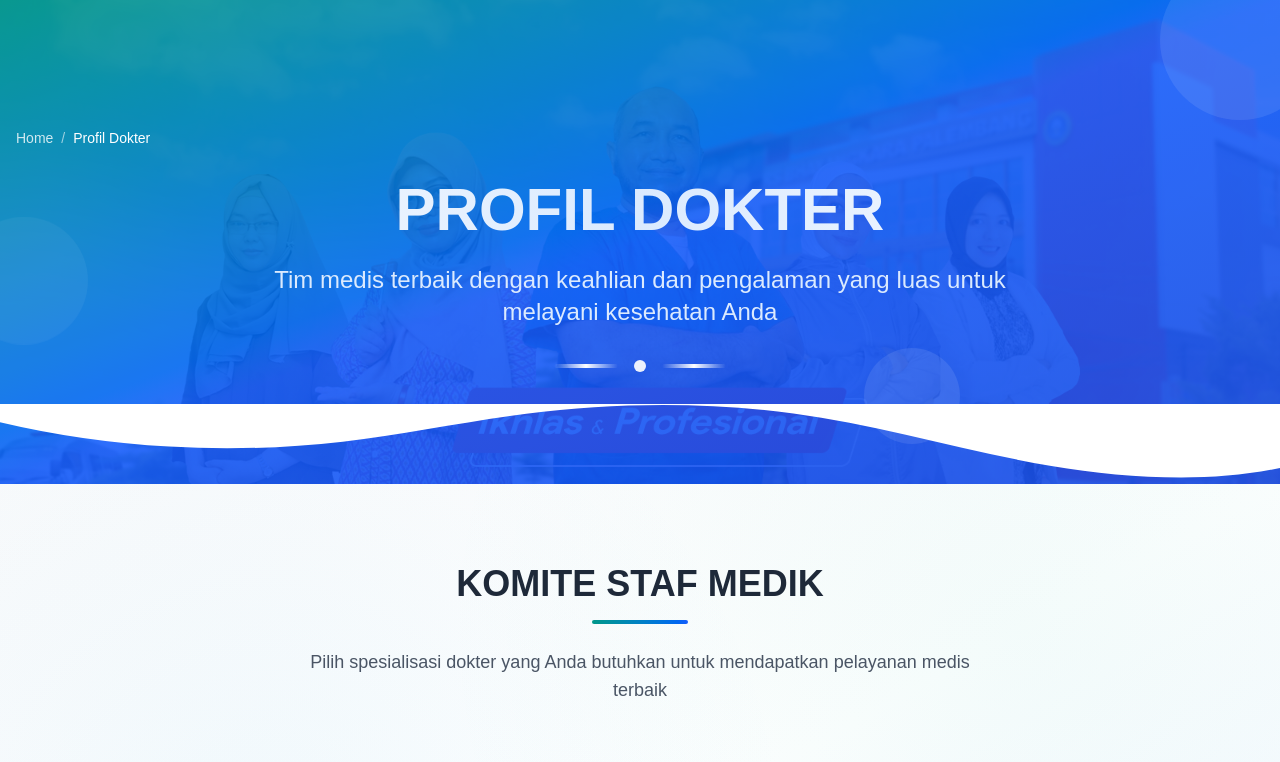
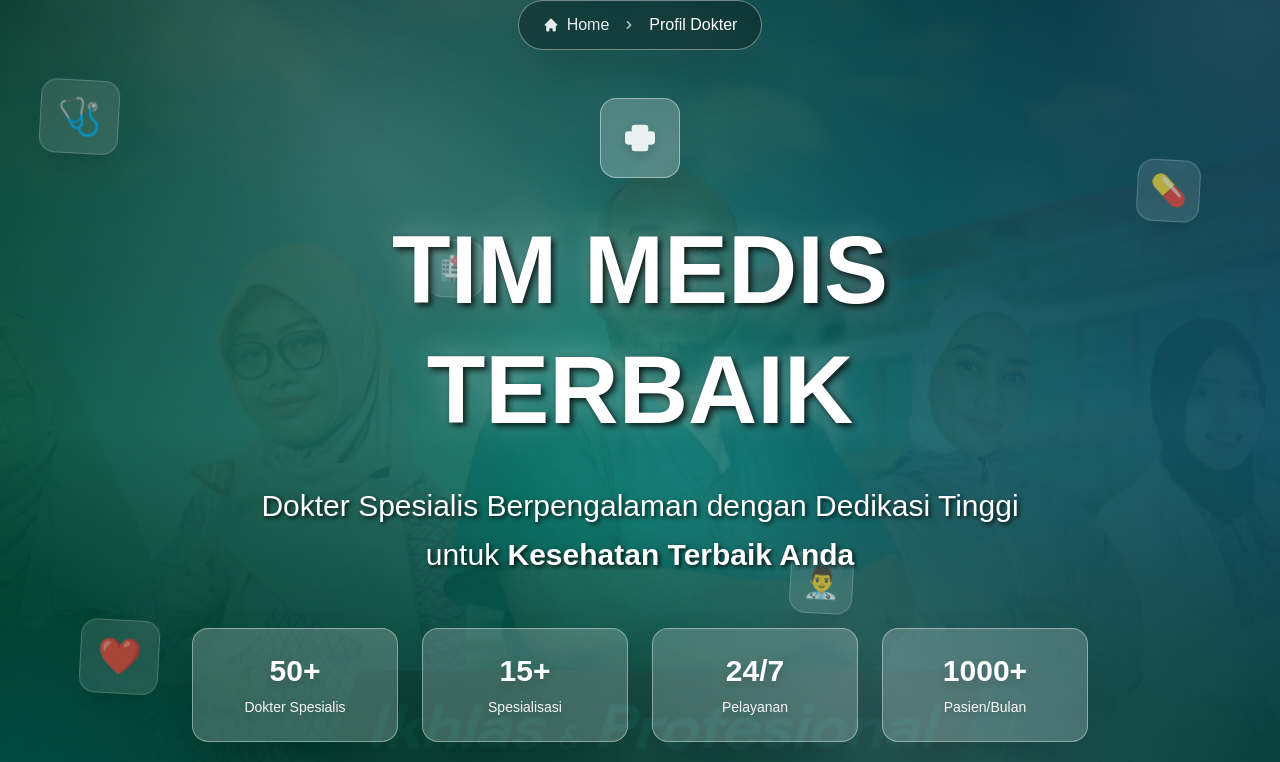
Before and after one commit to Kokorody/Web-profile-Bhayangkara, a Next.js app in the folder frontend/: page /dokter in a window 1280 px wide. Shown: the top 762 px of the page. Built offline with nearby package versions, Linux system fonts and the light colour scheme.

Commit message:
feat: enhance DoctorPage with improved UI elements, dynamic overlays, and better readability

```diff
--- a/frontend/src/app/dokter/page.tsx
+++ b/frontend/src/app/dokter/page.tsx
@@ -22,66 +22,164 @@ const DoctorPage = () => {
   return (
     <div className="min-h-screen bg-white">
       {/* Hero Section */}
-      <section className="relative bg-gradient-to-br from-teal-600 via-blue-600 to-blue-700 text-white overflow-hidden">
-        {/* Background Pattern */}
-        <div className="absolute inset-0 opacity-10">
+      <section className="relative bg-gradient-to-br from-emerald-600 via-teal-600 to-cyan-700 text-white overflow-hidden min-h-[100vh] flex items-center">
+        {/* Doctor Background Image with Creative Overlay */}
+        <div className="absolute inset-0">
           <div
             className="absolute inset-0 bg-cover bg-center bg-no-repeat"
             style={{
               backgroundImage: "url('/images/doctor.png')",
-              backgroundBlendMode: 'overlay'
             }}
           />
+          {/* Multi-layer Gradient Overlay for Better Text Readability */}
+          <div className="absolute inset-0 bg-gradient-to-r from-emerald-900/95 via-teal-800/85 to-cyan-900/95"></div>
+          <div className="absolute inset-0 bg-gradient-to-b from-black/30 via-transparent to-black/50"></div>
+          <div className="absolute inset-0 bg-gradient-to-t from-emerald-900/60 via-transparent to-transparent"></div>
         </div>
 
-        {/* Animated Background Elements */}
-        <div className="absolute inset-0 overflow-hidden">
-          <div className="absolute -top-10 -right-10 w-40 h-40 bg-white/10 rounded-full animate-pulse"></div>
-          <div className="absolute top-1/2 -left-10 w-32 h-32 bg-white/5 rounded-full animate-bounce"></div>
-          <div className="absolute bottom-10 right-1/4 w-24 h-24 bg-white/10 rounded-full animate-pulse delay-1000"></div>
+        {/* Enhanced Dynamic Pattern Overlay */}
+        <div className="absolute inset-0">
+          <div className="absolute inset-0 bg-[radial-gradient(circle_at_30%_20%,rgba(255,255,255,0.15)_0%,transparent_50%)] animate-pulse"></div>
+          <div className="absolute inset-0 bg-[radial-gradient(circle_at_70%_80%,rgba(255,255,255,0.1)_0%,transparent_40%)] animate-pulse delay-1000"></div>
+          <div className="absolute inset-0 bg-[linear-gradient(45deg,transparent_40%,rgba(255,255,255,0.05)_50%,transparent_60%)] animate-breathing"></div>
         </div>
 
-        <div className="relative z-10 container mx-auto px-4 pt-32 pb-20">
-          {/* Breadcrumb */}
-          <nav className="mb-8" aria-label="Breadcrumb">
-            <ol className="flex items-center space-x-2 text-sm">
+        {/* Floating Medical Icons with Glassmorphism */}
+        <div className="absolute inset-0 overflow-hidden">
+          <div className="absolute top-20 left-10 bg-white/15 backdrop-blur-md rounded-2xl p-4 border border-white/30 shadow-xl animate-float">
+            <span className="text-4xl">🩺</span>
+          </div>
+          <div className="absolute top-40 right-20 bg-white/15 backdrop-blur-md rounded-2xl p-3 border border-white/30 shadow-xl animate-float delay-500">
+            <span className="text-3xl">💊</span>
+          </div>
+          <div className="absolute bottom-40 left-20 bg-white/15 backdrop-blur-md rounded-2xl p-4 border border-white/30 shadow-xl animate-float delay-1000">
+            <span className="text-4xl">❤️</span>
+          </div>
+          <div className="absolute top-60 left-1/3 bg-white/15 backdrop-blur-md rounded-2xl p-3 border border-white/30 shadow-xl animate-float delay-1500">
+            <span className="text-2xl">🏥</span>
+          </div>
+          <div className="absolute bottom-60 right-1/3 bg-white/15 backdrop-blur-md rounded-2xl p-3 border border-white/30 shadow-xl animate-float delay-2000">
+            <span className="text-3xl">👨‍⚕️</span>
+          </div>
+        </div>
+
+        {/* Enhanced Geometric Shapes */}
+        <div className="absolute inset-0 overflow-hidden">
+          <div className="absolute -top-32 -right-32 w-64 h-64 bg-gradient-to-br from-white/15 to-transparent rounded-full blur-3xl animate-spin-slow border border-white/10"></div>
+          <div className="absolute -bottom-32 -left-32 w-80 h-80 bg-gradient-to-tr from-cyan-400/25 to-transparent rounded-full blur-3xl animate-pulse border border-white/10"></div>
+          <div className="absolute top-1/2 left-1/2 transform -translate-x-1/2 -translate-y-1/2 w-96 h-96 bg-gradient-to-r from-emerald-400/15 to-teal-400/15 rounded-full blur-3xl animate-breathing"></div>
+        </div>
+
+        <div className="relative z-10 container mx-auto px-4 text-center">
+          {/* Enhanced Breadcrumb */}
+          <nav className="mb-12 flex justify-center" aria-label="Breadcrumb">
+            <ol className="flex items-center space-x-3 bg-black/30 backdrop-blur-md rounded-full px-6 py-3 border border-white/40 shadow-2xl">
               <li>
-                <Link href="/" className="text-white/80 hover:text-white transition-colors">
+                <Link href="/" className="text-white/90 hover:text-white transition-colors flex items-center">
+                  <svg className="w-4 h-4 mr-2" fill="currentColor" viewBox="0 0 20 20">
+                    <path d="M10.707 2.293a1 1 0 00-1.414 0l-7 7a1 1 0 001.414 1.414L4 10.414V17a1 1 0 001 1h2a1 1 0 001-1v-2a1 1 0 011-1h2a1 1 0 011 1v2a1 1 0 001 1h2a1 1 0 001-1v-6.586l.293.293a1 1 0 001.414-1.414l-7-7z"/>
+                  </svg>
                   Home
                 </Link>
               </li>
-              <li className="text-white/60">/</li>
+              <li className="text-white/70">
+                <svg className="w-4 h-4" fill="currentColor" viewBox="0 0 20 20">
+                  <path fillRule="evenodd" d="M7.293 14.707a1 1 0 010-1.414L10.586 10 7.293 6.707a1 1 0 011.414-1.414l4 4a1 1 0 010 1.414l-4 4a1 1 0 01-1.414 0z" clipRule="evenodd"/>
+                </svg>
+              </li>
               <li className="text-white font-medium">Profil Dokter</li>
             </ol>
           </nav>
 
-          <div className="text-center">
-            <h1 className="text-4xl md:text-6xl font-bold mb-6 bg-gradient-to-r from-white via-blue-100 to-white bg-clip-text text-transparent">
-              PROFIL DOKTER
+          {/* Main Content */}
+          <div className="max-w-4xl mx-auto">
+            {/* Enhanced Medical Cross Icon */}
+            <div className="mb-8 flex justify-center">
+              <div className="relative">
+                <div className="w-20 h-20 bg-white/25 backdrop-blur-md rounded-2xl flex items-center justify-center border border-white/50 animate-pulse shadow-2xl">
+                  <svg className="w-10 h-10 text-white drop-shadow-lg" fill="currentColor" viewBox="0 0 24 24">
+                    <path d="M19 8h-2V6a2 2 0 00-2-2H9a2 2 0 00-2 2v2H5a2 2 0 00-2 2v4a2 2 0 002 2h2v2a2 2 0 002 2h6a2 2 0 002-2v-2h2a2 2 0 002-2v-4a2 2 0 00-2-2z"/>
+                  </svg>
+                </div>
+                <div className="absolute -top-1 -right-1 w-6 h-6 bg-emerald-400 rounded-full animate-ping shadow-lg"></div>
+              </div>
+            </div>
+
+            {/* Enhanced Title with Better Contrast */}
+            <h1 className="text-5xl md:text-7xl lg:text-8xl font-black mb-8 leading-tight">
+              <span className="block text-white drop-shadow-2xl animate-fade-in-up" style={{ textShadow: '3px 3px 6px rgba(0,0,0,0.8), 0 0 30px rgba(255,255,255,0.3)' }}>
+                TIM MEDIS
+              </span>
+              <span className="block text-white drop-shadow-2xl animate-fade-in-up delay-300" style={{ textShadow: '3px 3px 6px rgba(0,0,0,0.8), 0 0 30px rgba(255,255,255,0.3)' }}>
+                TERBAIK
+              </span>
             </h1>
-            <p className="text-xl md:text-2xl text-blue-100 mb-8 max-w-3xl mx-auto">
-              Tim medis terbaik dengan keahlian dan pengalaman yang luas untuk melayani kesehatan Anda
+
+            {/* Enhanced Subtitle */}
+            <p className="text-xl md:text-2xl lg:text-3xl text-white mb-12 max-w-3xl mx-auto leading-relaxed animate-fade-in-up delay-600" style={{ textShadow: '2px 2px 4px rgba(0,0,0,0.8)' }}>
+              Dokter Spesialis Berpengalaman dengan Dedikasi Tinggi untuk
+              <span className="font-bold "> Kesehatan Terbaik Anda</span>
             </p>
 
-            {/* Decorative Element */}
-            <div className="flex justify-center items-center space-x-4 mb-8">
-              <div className="w-16 h-1 bg-gradient-to-r from-transparent via-white to-transparent rounded-full"></div>
-              <div className="w-3 h-3 bg-white rounded-full animate-pulse"></div>
-              <div className="w-16 h-1 bg-gradient-to-r from-transparent via-white to-transparent rounded-full"></div>
+            {/* Enhanced Stats with Glassmorphism */}
+            <div className="grid grid-cols-2 md:grid-cols-4 gap-6 mb-12 animate-fade-in-up delay-900">
+              <div className="bg-white/20 backdrop-blur-md rounded-2xl p-6 border border-white/40 hover:bg-white/25 transition-all duration-300 shadow-2xl">
+                <div className="text-3xl font-bold text-white mb-2 drop-shadow-lg">50+</div>
+                <div className="text-white/95 text-sm drop-shadow-md font-medium">Dokter Spesialis</div>
+              </div>
+              <div className="bg-white/20 backdrop-blur-md rounded-2xl p-6 border border-white/40 hover:bg-white/25 transition-all duration-300 shadow-2xl">
+                <div className="text-3xl font-bold text-white mb-2 drop-shadow-lg">15+</div>
+                <div className="text-white/95 text-sm drop-shadow-md font-medium">Spesialisasi</div>
+              </div>
+              <div className="bg-white/20 backdrop-blur-md rounded-2xl p-6 border border-white/40 hover:bg-white/25 transition-all duration-300 shadow-2xl">
+                <div className="text-3xl font-bold text-white mb-2 drop-shadow-lg">24/7</div>
+                <div className="text-white/95 text-sm drop-shadow-md font-medium">Pelayanan</div>
+              </div>
+              <div className="bg-white/20 backdrop-blur-md rounded-2xl p-6 border border-white/40 hover:bg-white/25 transition-all duration-300 shadow-2xl">
+                <div className="text-3xl font-bold text-white mb-2 drop-shadow-lg">1000+</div>
+                <div className="text-white/95 text-sm drop-shadow-md font-medium">Pasien/Bulan</div>
+              </div>
+            </div>
+
+            {/* Enhanced CTA Buttons */}
+            <div className="flex flex-col sm:flex-row gap-4 justify-center animate-fade-in-up delay-1200">
+              <button className="group bg-white/95 backdrop-blur-md text-emerald-600 px-8 py-4 rounded-2xl font-bold text-lg hover:bg-white transition-all duration-300 transform hover:scale-105 shadow-2xl hover:shadow-white/30 border border-white/60">
+                <span className="flex items-center justify-center">
+                  <svg className="w-5 h-5 mr-2 group-hover:animate-bounce" fill="currentColor" viewBox="0 0 20 20">
+                    <path fillRule="evenodd" d="M10 18a8 8 0 100-16 8 8 0 000 16zm3.707-8.293l-3-3a1 1 0 00-1.414 1.414L10.586 9H7a1 1 0 100 2h3.586l-1.293 1.293a1 1 0 101.414 1.414l3-3a1 1 0 000-1.414z" clipRule="evenodd"/>
+                  </svg>
+                  Mulai Konsultasi
+                </span>
+              </button>
+              <button className="group border-2 border-white/90 bg-white/15 backdrop-blur-md text-white px-8 py-4 rounded-2xl font-bold text-lg hover:bg-white hover:text-emerald-600 transition-all duration-300 transform hover:scale-105 shadow-2xl">
+                <span className="flex items-center justify-center">
+                  <svg className="w-5 h-5 mr-2 group-hover:animate-spin" fill="none" stroke="currentColor" viewBox="0 0 24 24">
+                    <path strokeLinecap="round" strokeLinejoin="round" strokeWidth={2} d="M8 7V3m8 4V3m-9 8h10M5 21h14a2 2 0 002-2V7a2 2 0 00-2-2H5a2 2 0 00-2 2v12a2 2 0 002 2z"/>
+                  </svg>
+                  Lihat Jadwal
+                </span>
+              </button>
             </div>
           </div>
         </div>
 
-        {/* Wave Separator */}
+        {/* Modern Wave Separator */}
         <div className="absolute bottom-0 left-0 w-full overflow-hidden">
           <svg
-            className="relative block w-full h-20"
-            viewBox="0 0 1200 120"
+            className="relative block w-full h-32"
+            viewBox="0 0 1440 320"
             preserveAspectRatio="none"
           >
+            <defs>
+              <linearGradient id="waveGradient" x1="0%" y1="0%" x2="100%" y2="0%">
+                <stop offset="0%" stopColor="#ffffff" stopOpacity="1"/>
+                <stop offset="50%" stopColor="#ffffff" stopOpacity="0.8"/>
+                <stop offset="100%" stopColor="#ffffff" stopOpacity="1"/>
+              </linearGradient>
+            </defs>
             <path
-              d="M321.39,56.44c58-10.79,114.16-30.13,172-41.86,82.39-16.72,168.19-17.73,250.45-.39C823.78,31,906.67,72,985.66,92.83c70.05,18.48,146.53,26.09,214.34,3V0H0V27.35A600.21,600.21,0,0,0,321.39,56.44Z"
-              fill="#ffffff"
+              fill="url(#waveGradient)"
+              d="M0,96L48,112C96,128,192,160,288,160C384,160,480,128,576,133.3C672,139,768,181,864,197.3C960,213,1056,203,1152,186.7C1248,171,1344,149,1392,138.7L1440,128L1440,320L1392,320C1344,320,1248,320,1152,320C1056,320,960,320,864,320C768,320,672,320,576,320C480,320,384,320,288,320C192,320,96,320,48,320L0,320Z"
             ></path>
           </svg>
         </div>
```
